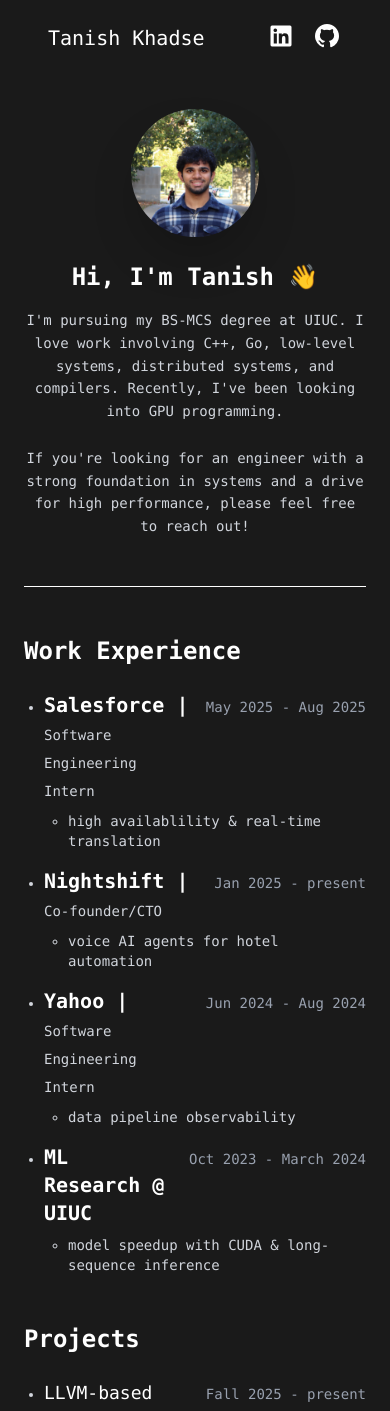
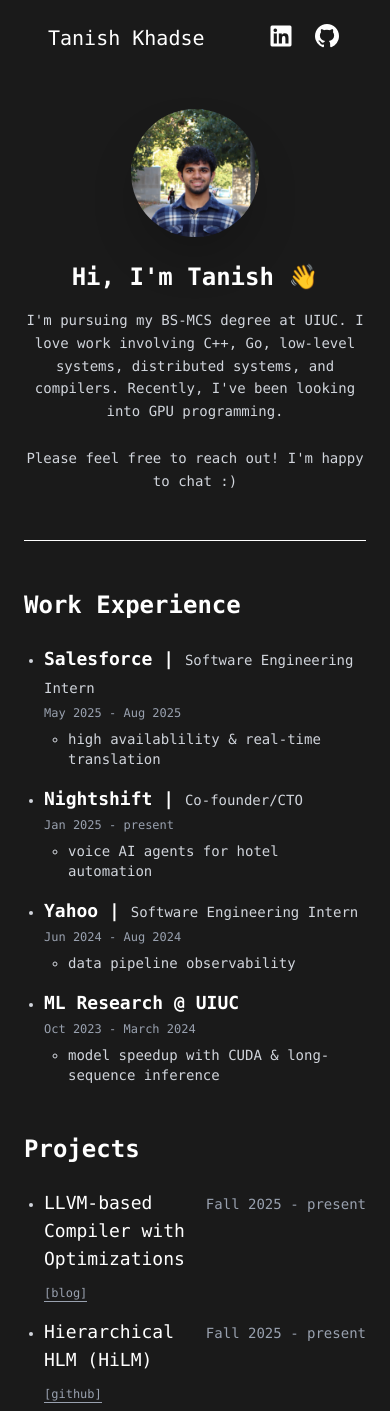
Before and after one commit to tkhdse/portfolio, a SvelteKit app: page / in a window 390 px wide. Shown: the top 1411 px of the page. Built offline with nearby package versions, Linux system fonts and the light colour scheme; a web font is replaced by a local one.

Commit message:
fixed mobile view

```diff
--- a/src/routes/+page.svelte
+++ b/src/routes/+page.svelte
@@ -25,7 +25,7 @@
                 <h1 class="text-2xl sm:text-3xl md:text-4xl font-bold mb-4 sm:mb-6">Hi, I'm Tanish 👋</h1>
                 <div class="flex-col space-y-6 sm:space-y-4 text-sm sm:text-md text-gray-300 leading-relaxed">
                     <p>I'm pursuing my BS-MCS degree at UIUC. I love work involving C++, Go, low-level systems, distributed systems, and compilers. Recently, I've been looking into GPU programming.</p>
-                    <p>If you're looking for an engineer with a strong foundation in systems and a drive for high performance, please feel free to reach out!</p>
+                    <p>Please feel free to reach out! I'm happy to chat :)</p>
                 </div>
             </div>
 
@@ -38,36 +38,36 @@
     <h2 class="text-2xl sm:text-3xl font-bold mb-6 sm:mb-8">Work Experience</h2>
     <ul class="list-disc list-outside ml-5 space-y-4 text-sm sm:text-base text-gray-300">
         <li>
-                    <div class="flex justify-between items-baseline gap-4 text-xl">
-                        <span class="font-semibold text-white">Salesforce | <span class="text-gray-300 font-light text-sm">Software Engineering Intern</span></span>
-                        <span class="text-gray-400 whitespace-nowrap text-sm">May 2025 - Aug 2025</span>
+            <div class="flex flex-col sm:flex-row sm:justify-between sm:items-baseline gap-1 sm:gap-4">
+                <span class="font-semibold text-white text-lg sm:text-xl">Salesforce | <span class="text-gray-300 font-light text-sm">Software Engineering Intern</span></span>
+                <span class="text-gray-400 text-xs sm:text-sm whitespace-nowrap">May 2025 - Aug 2025</span>
             </div>
             <ul class="list-[circle] list-outside ml-6 mt-2 text-sm text-gray-300">
                 <li>high availablility & real-time translation</li>
             </ul>
         </li>
         <li>
-                    <div class="flex justify-between items-baseline gap-4 text-xl">
-                        <span class="font-semibold text-white">Nightshift | <span class="text-gray-300 font-light text-sm">Co-founder/CTO</span></span>
-                        <span class="text-gray-400 whitespace-nowrap text-sm">Jan 2025 - present</span>
+            <div class="flex flex-col sm:flex-row sm:justify-between sm:items-baseline gap-1 sm:gap-4">
+                <span class="font-semibold text-white text-lg sm:text-xl">Nightshift | <span class="text-gray-300 font-light text-sm">Co-founder/CTO</span></span>
+                <span class="text-gray-400 text-xs sm:text-sm whitespace-nowrap">Jan 2025 - present</span>
             </div>
             <ul class="list-[circle] list-outside ml-6 mt-2 text-sm text-gray-300">
                 <li>voice AI agents for hotel automation</li>
             </ul>
         </li>
         <li>
-                    <div class="flex justify-between items-baseline gap-4 text-xl">
-                        <span class="font-semibold text-white">Yahoo | <span class="text-gray-300 font-light text-sm">Software Engineering Intern</span></span>
-                        <span class="text-gray-400 whitespace-nowrap text-sm">Jun 2024 - Aug 2024</span>
+            <div class="flex flex-col sm:flex-row sm:justify-between sm:items-baseline gap-1 sm:gap-4">
+                <span class="font-semibold text-white text-lg sm:text-xl">Yahoo | <span class="text-gray-300 font-light text-sm">Software Engineering Intern</span></span>
+                <span class="text-gray-400 text-xs sm:text-sm whitespace-nowrap">Jun 2024 - Aug 2024</span>
             </div>
             <ul class="list-[circle] list-outside ml-6 mt-2 text-sm text-gray-300">
                 <li>data pipeline observability</li>
             </ul>
         </li>
         <li>
-                    <div class="flex justify-between items-baseline gap-4 text-xl">
-                        <span class="font-semibold text-white">ML Research @ UIUC</span>
-                        <span class="text-gray-400 whitespace-nowrap text-sm">Oct 2023 - March 2024</span>
+            <div class="flex flex-col sm:flex-row sm:justify-between sm:items-baseline gap-1 sm:gap-4">
+                <span class="font-semibold text-white text-lg sm:text-xl">ML Research @ UIUC</span>
+                <span class="text-gray-400 text-xs sm:text-sm whitespace-nowrap">Oct 2023 - March 2024</span>
             </div>
             <ul class="list-[circle] list-outside ml-6 mt-2 text-sm text-gray-300">
                 <li>model speedup with CUDA & long-sequence inference</li>
@@ -76,7 +76,7 @@
     </ul>
 </div>
 
-        <!-- Projects -->
+
 <!-- Projects -->
 <div class="mb-12 sm:mb-16">
     <h2 class="text-2xl sm:text-3xl font-bold mb-6 sm:mb-8">Projects</h2>
```
Lines whose indentation alone changed are shown as unchanged.
